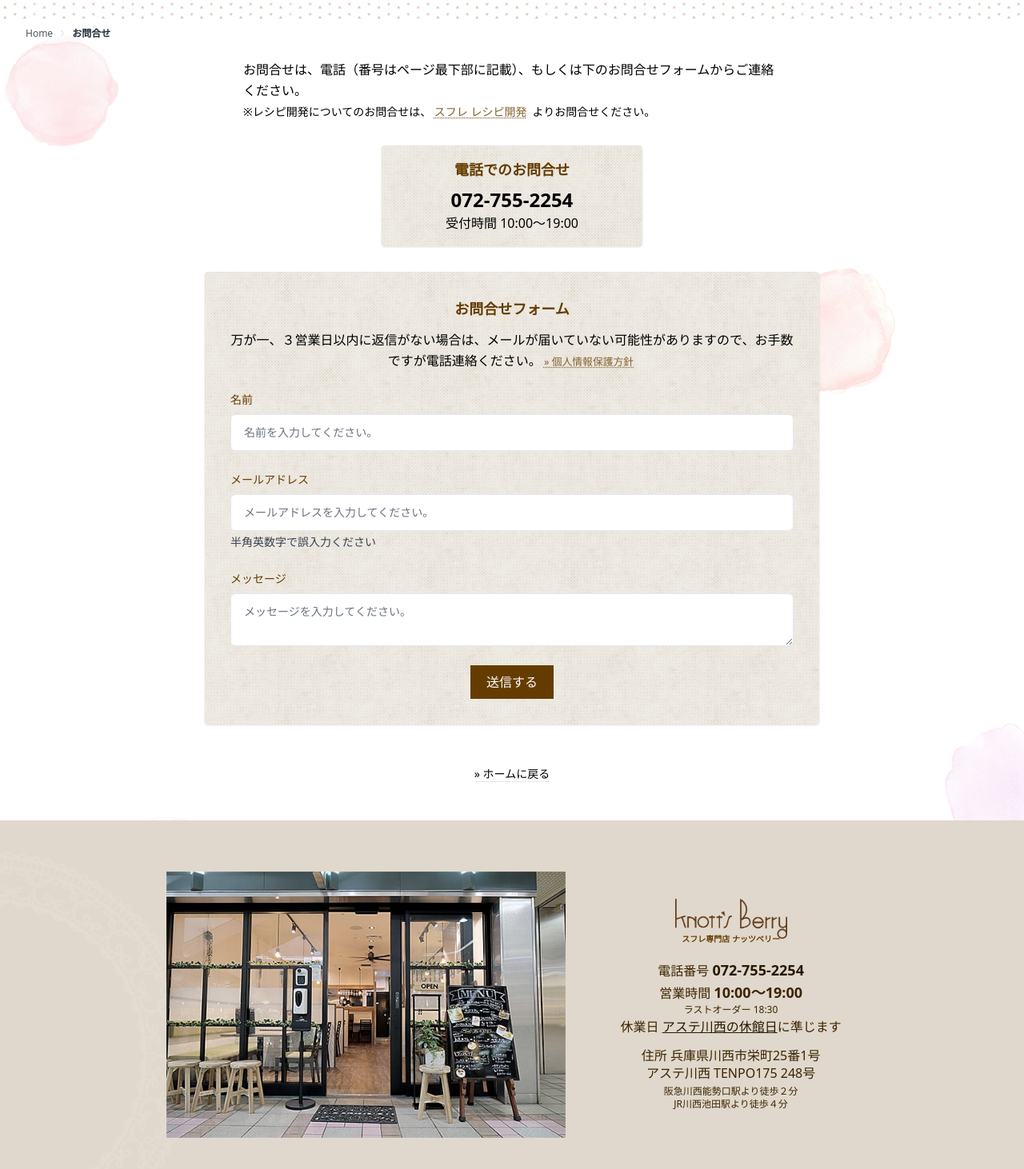
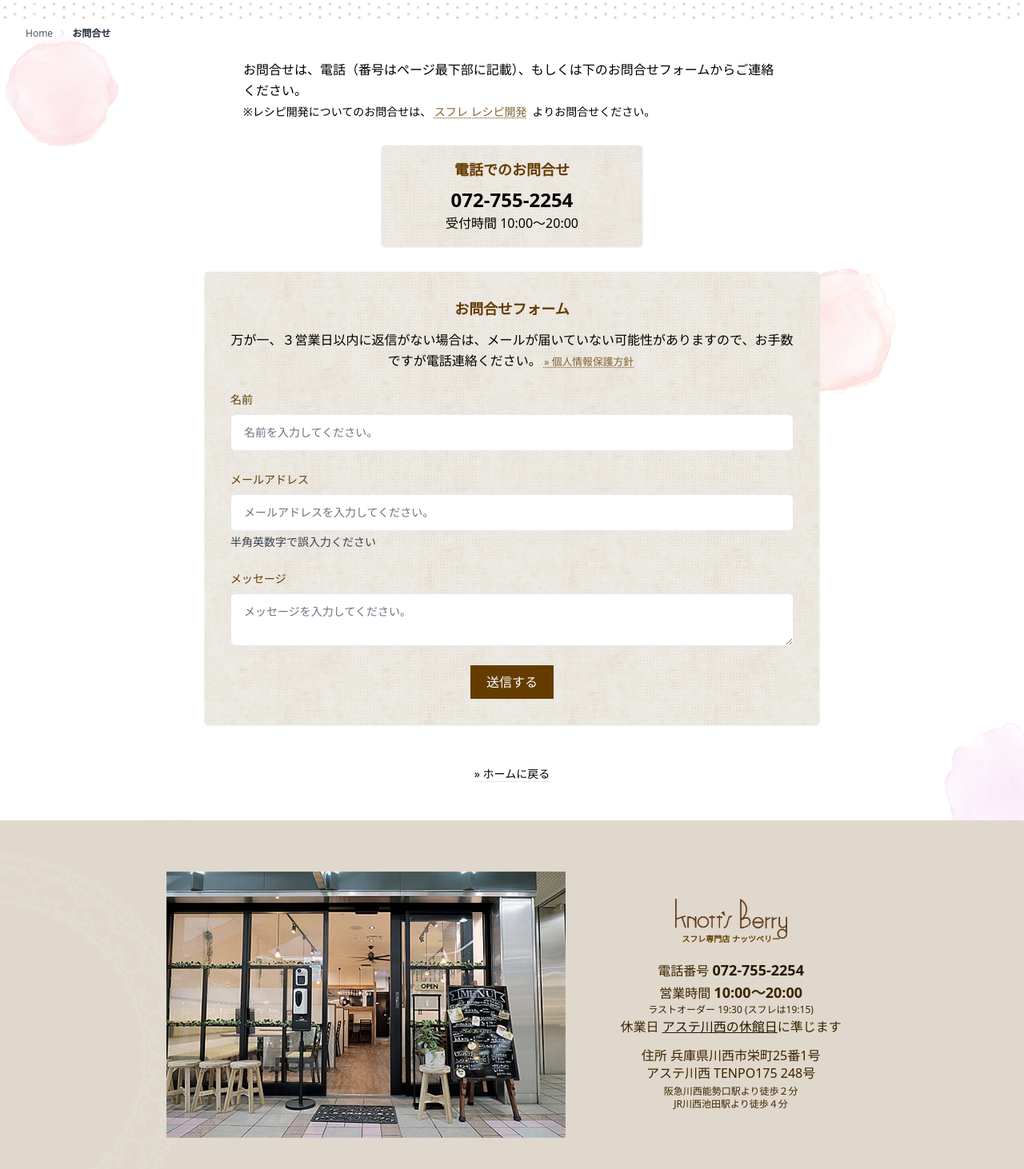
Before and after one commit to knotts-berry/knotts-berry, a Next.js app: page /inquiry in a window 1280 px wide. Shown: the part 222-1684 px from the top of the page at 80% size. Built offline with nearby package versions, Linux system fonts and the light colour scheme.

Commit message:
営業時間、責任者名の修正

```diff
--- a/components/Footer.tsx
+++ b/components/Footer.tsx
@@ -37,9 +37,9 @@ const Footer = () => {
                     </a>
                   </b>
                   <br />
-                  営業時間 <b className="text-lg">10:00～19:00</b>
+                  営業時間 <b className="text-lg">10:00～20:00</b>
                 </p>
-                <p className="mt-0 text-xs">ラストオーダー 18:30</p>
+                <p className="mt-0 text-xs">ラストオーダー 19:30 (スフレは19:15)</p>
                 休業日{' '}
                 <a
                   href="https://www.astekawanishi.com/sales/"
--- a/pages/inquiry.tsx
+++ b/pages/inquiry.tsx
@@ -35,7 +35,7 @@ const Inquiry: NextPage = () => {
             <p className="mt-2 text-2xl">
               <b>072-755-2254</b>
             </p>
-            <p className="mt-0">受付時間 10:00～19:00</p>
+            <p className="mt-0">受付時間 10:00～20:00</p>
           </div>
           <div className="mx-auto mt-8 max-w-3xl rounded bg-craft py-8 px-4 text-center shadow lg:px-8">
             <h3 className="text-lg text-primary">お問合せフォーム</h3>
--- a/pages/privacy-policy.tsx
+++ b/pages/privacy-policy.tsx
@@ -6,7 +6,7 @@ const PrivacyPolicy: NextPage = () => {
   return (
     <Layout
       title="個人情報保護方針(プライバシーポリシー)"
-      description="川西市 アステ川西内のカフェ「スフレ専門店 ナッツベリー」の求人情報"
+      description="川西市 アステ川西内のカフェ「スフレ専門店 ナッツベリー」のプライバシーポリシー"
     >
       <motion.div
         initial={{ opacity: 0 }} // initial
@@ -89,7 +89,7 @@ const PrivacyPolicy: NextPage = () => {
               兵庫県川西市栄町25番1号 アステ川西TENPO175 248号
             </p>
             <p className="mt-0">Tel：072-755-2254</p>
-            <p className="mt-0">個人情報苦情・相談窓口責任者 望月 潔</p>
+            <p className="mt-0">個人情報苦情・相談窓口責任者 望月 稔也</p>
           </div>
         </section>
       </motion.div>
--- a/pages/recipe-development.tsx
+++ b/pages/recipe-development.tsx
@@ -160,7 +160,7 @@ const RecipeDevelopment: NextPage = () => {
             <p className="mt-2 text-2xl">
               <b>072-755-2254</b>
             </p>
-            <p className="mt-0">受付時間 10:00～19:00</p>
+            <p className="mt-0">受付時間 10:00～20:00</p>
           </div>
           <div className="mx-auto mt-12 max-w-3xl rounded bg-craft py-8 px-4 text-center shadow lg:px-8">
             <h3 className="text-lg text-primary">レシピ開発 お問合せフォーム</h3>
--- a/pages/recruit.tsx
+++ b/pages/recruit.tsx
@@ -62,7 +62,6 @@ const Recruit: NextPage = () => {
               <p>アルバイト・パート</p>
               <h3 className="mt-3 text-lg text-primary">勤務時間</h3>
               <ul className="list-square pl-4 marker:text-secondary-300">
-                <li>8:30～21:30 (シフト交代制)</li>
                 <li>週5日以上のレギュラー勤務歓迎</li>
                 <li>時間・曜日応相談</li>
                 <li>1日5h～、週3・4日の勤務もOK</li>
```
